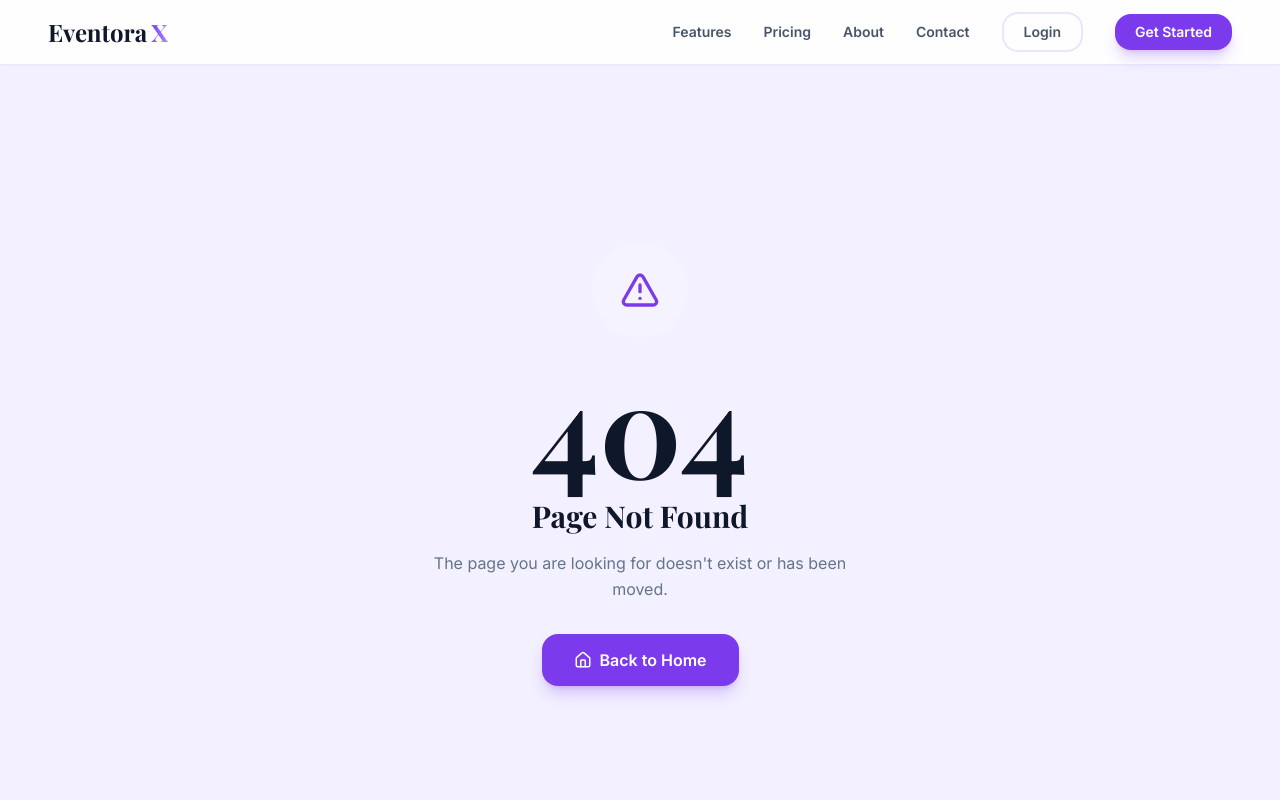
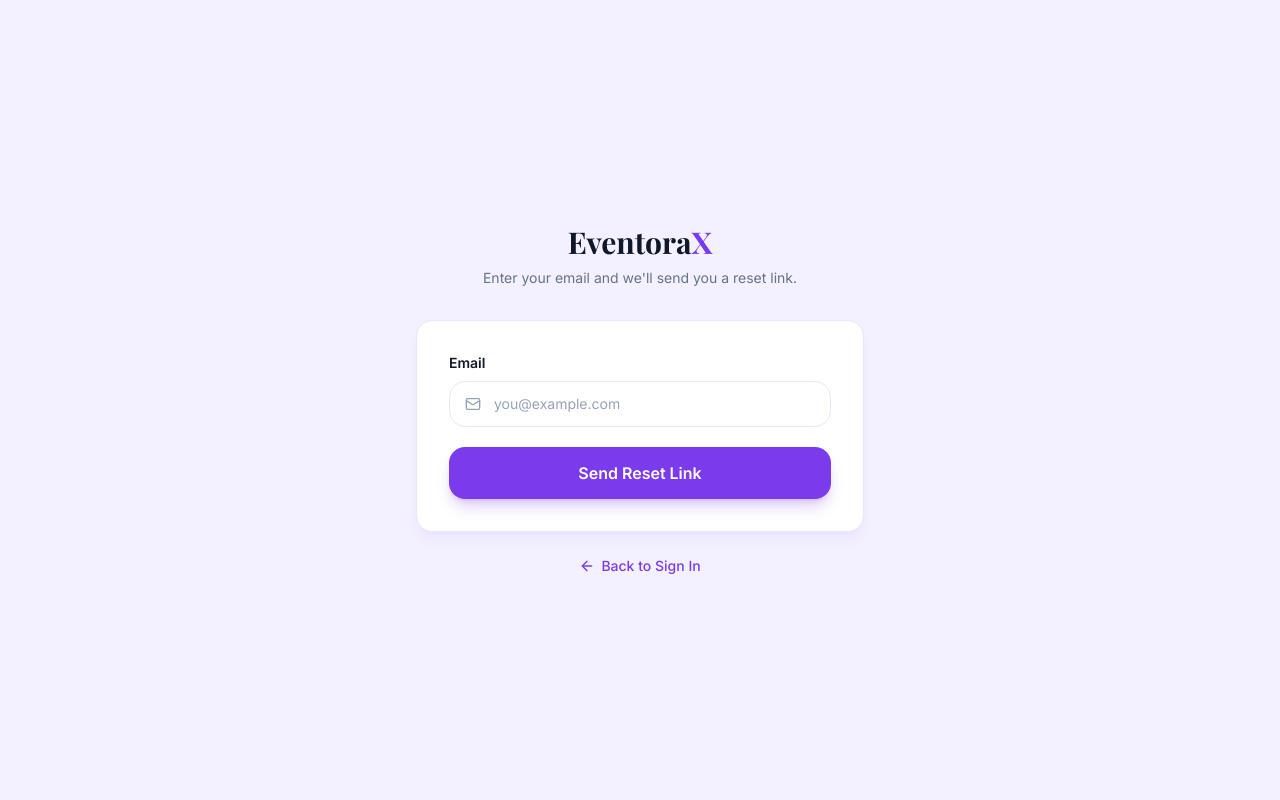
Before and after one commit to orbit-i/EventoraX, a React (Vite) app: page /forgot-password in a window 1280 px wide. Shown: the top 800 px of the page. Built offline with nearby package versions, Linux system fonts and the light colour scheme; the HTML template or start-up script is replaced by a standard one.

Commit message:
feat: add Forgot Password page with email validation

```diff
--- a/src/App.tsx
+++ b/src/App.tsx
@@ -9,6 +9,7 @@ import Pricing from './pages/Pricing';
 import Contact from './pages/Contact';
 import Login from './pages/Login';
 import Register from './pages/Register';
+import ForgotPassword from './pages/ForgotPassword';
 import Terms from './pages/Terms';
 import Privacy from './pages/Privacy';
 import NotFound from './pages/NotFound';
@@ -44,7 +45,10 @@ function ProtectedRoute({ children }: { children: React.ReactNode }) {
 
 function Layout({ children }: { children: React.ReactNode }) {
   const location = useLocation();
-  const isAuthPage = location.pathname === '/login' || location.pathname === '/register';
+  const isAuthPage =
+    location.pathname === '/login' ||
+    location.pathname === '/register' ||
+    location.pathname === '/forgot-password';
   const isDashboard = location.pathname.startsWith('/dashboard');
 
   // Dashboard has its own layout (Sidebar), so no Navbar/Footer
@@ -77,6 +81,7 @@ export default function App() {
           <Route path="/contact" element={<Contact />} />
           <Route path="/login" element={<Login />} />
           <Route path="/register" element={<Register />} />
+          <Route path="/forgot-password" element={<ForgotPassword />} />
           <Route path="/terms" element={<Terms />} />
           <Route path="/privacy" element={<Privacy />} />
 
--- /dev/null
+++ b/src/pages/ForgotPassword.tsx
@@ -0,0 +1,122 @@
+import { useState } from 'react';
+import { Link } from 'react-router';
+import { useForm } from 'react-hook-form';
+import { zodResolver } from '@hookform/resolvers/zod';
+import { z } from 'zod';
+import { Mail, ArrowLeft, CheckCircle2 } from 'lucide-react';
+import { toast } from 'sonner';
+
+const forgotPasswordSchema = z.object({
+  email: z.string().min(1, 'Email is required').email('Enter a valid email address'),
+});
+
+type ForgotPasswordValues = z.infer<typeof forgotPasswordSchema>;
+
+export default function ForgotPassword() {
+  const [submitted, setSubmitted] = useState(false);
+  const [sentTo, setSentTo] = useState('');
+
+  const {
+    register,
+    handleSubmit,
+    formState: { errors, isSubmitting },
+  } = useForm<ForgotPasswordValues>({
+    resolver: zodResolver(forgotPasswordSchema),
+    defaultValues: { email: '' },
+  });
+
+  const onSubmit = async (data: ForgotPasswordValues) => {
+    // Simulated request — replace with real API call when backend is ready
+    await new Promise((resolve) => setTimeout(resolve, 600));
+
+    setSentTo(data.email);
+    setSubmitted(true);
+    toast.success('Reset link sent!');
+  };
+
+  return (
+    <main className="min-h-screen flex items-center justify-center bg-[#f3f0ff] px-4 py-20">
+      <div className="w-full max-w-md">
+        {/* Logo */}
+        <div className="text-center mb-8">
+          <Link to="/" className="font-heading text-3xl font-bold text-[#0f172a]">
+            Eventora<span className="text-[#7c3aed]">X</span>
+          </Link>
+          <p className="font-body text-sm mt-2 text-[#64748b]">
+            {submitted
+              ? 'Check your inbox for a reset link.'
+              : 'Enter your email and we\'ll send you a reset link.'}
+          </p>
+        </div>
+
+        <div className="bg-white rounded-2xl p-8 border border-[#e9e4ff] shadow-lg shadow-[#7c3aed]/5">
+          {submitted ? (
+            <div className="text-center space-y-4">
+              <div className="mx-auto w-14 h-14 rounded-full bg-[#f0fdf4] flex items-center justify-center">
+                <CheckCircle2 className="w-7 h-7 text-[#16a34a]" />
+              </div>
+              <div>
+                <p className="font-body text-sm text-[#0f172a]">
+                  We've sent a password reset link to
+                </p>
+                <p className="font-body text-sm font-semibold text-[#7c3aed] mt-1">
+                  {sentTo}
+                </p>
+              </div>
+              <p className="font-body text-xs text-[#94a3b8]">
+                Didn&apos;t get the email? Check your spam folder, or try again.
+              </p>
+              <button
+                onClick={() => setSubmitted(false)}
+                className="font-body text-sm font-medium text-[#7c3aed] hover:text-[#6d28d9] hover:underline transition-colors duration-200"
+              >
+                Use a different email
+              </button>
+            </div>
+          ) : (
+            <form onSubmit={handleSubmit(onSubmit)} noValidate>
+              <div className="space-y-5">
+                <div>
+                  <label className="font-body text-sm font-semibold mb-2 block text-[#0f172a]">
+                    Email
+                  </label>
+                  <div className="relative">
+                    <Mail className="absolute left-4 top-1/2 -translate-y-1/2 w-4 h-4 text-[#94a3b8]" />
+                    <input
+                      type="email"
+                      {...register('email')}
+                      aria-invalid={!!errors.email}
+                      className="w-full pl-11 pr-4 py-3 rounded-xl border border-[#e9e4ff] bg-white font-body text-sm text-[#0f172a] placeholder:text-[#94a3b8] focus:outline-none focus:ring-2 focus:ring-[#7c3aed]/30 focus:border-[#7c3aed] hover:border-[#c4b5fd] transition-all duration-200 aria-invalid:border-[#dc2626] aria-invalid:ring-2 aria-invalid:ring-[#dc2626]/20"
+                      placeholder="you@example.com"
+                    />
+                  </div>
+                  {errors.email && (
+                    <p className="mt-1.5 text-xs font-medium text-[#dc2626]">
+                      {errors.email.message}
+                    </p>
+                  )}
+                </div>
+
+                <button
+                  type="submit"
+                  disabled={isSubmitting}
+                  className="w-full flex items-center justify-center gap-2 py-3.5 rounded-xl font-body font-semibold text-white bg-[#7c3aed] shadow-lg shadow-[#7c3aed]/25 hover:bg-[#6d28d9] hover:shadow-xl hover:shadow-[#7c3aed]/30 hover:-translate-y-0.5 active:translate-y-0 transition-all duration-200 disabled:opacity-60 disabled:pointer-events-none"
+                >
+                  {isSubmitting ? 'Sending...' : 'Send Reset Link'}
+                </button>
+              </div>
+            </form>
+          )}
+        </div>
+
+        <Link
+          to="/login"
+          className="flex items-center justify-center gap-1.5 mt-6 font-body text-sm font-medium text-[#7c3aed] hover:text-[#6d28d9] hover:underline transition-colors duration-200"
+        >
+          <ArrowLeft size={16} />
+          Back to Sign In
+        </Link>
+      </div>
+    </main>
+  );
+}
```
